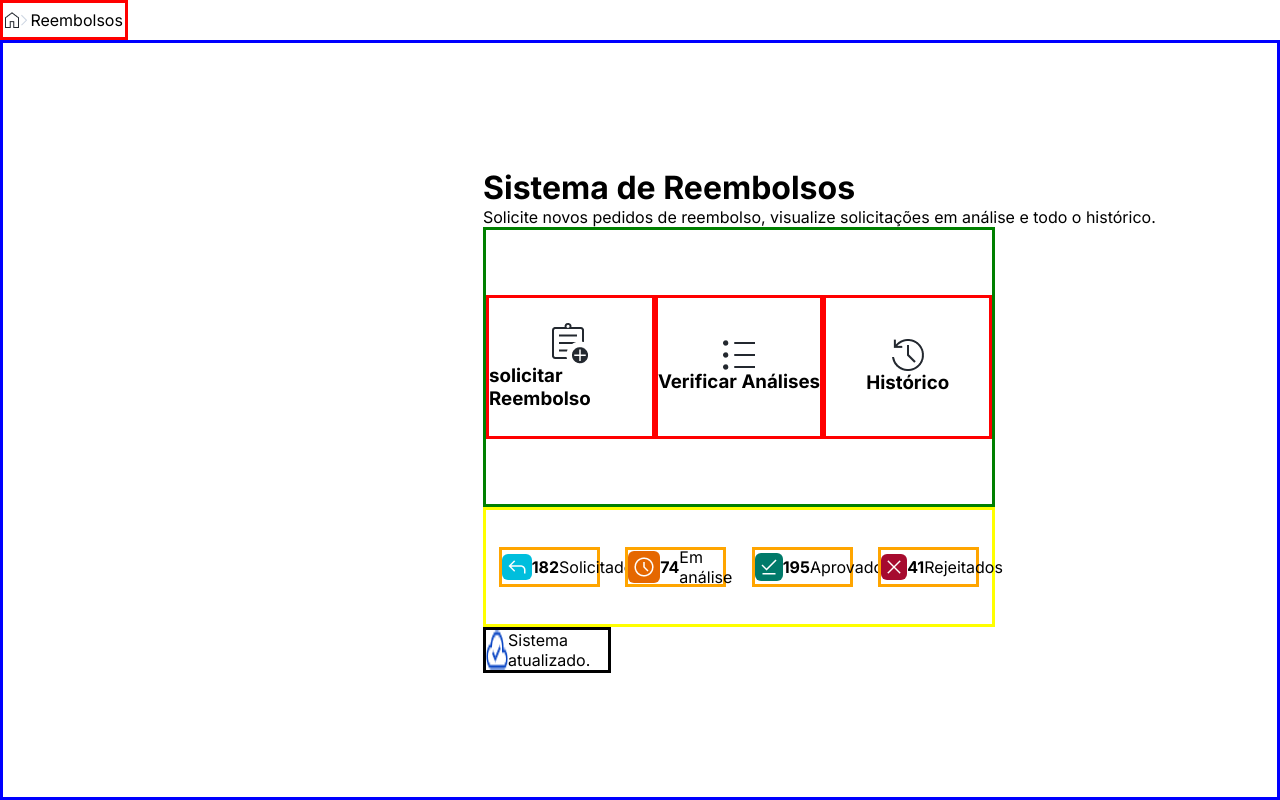
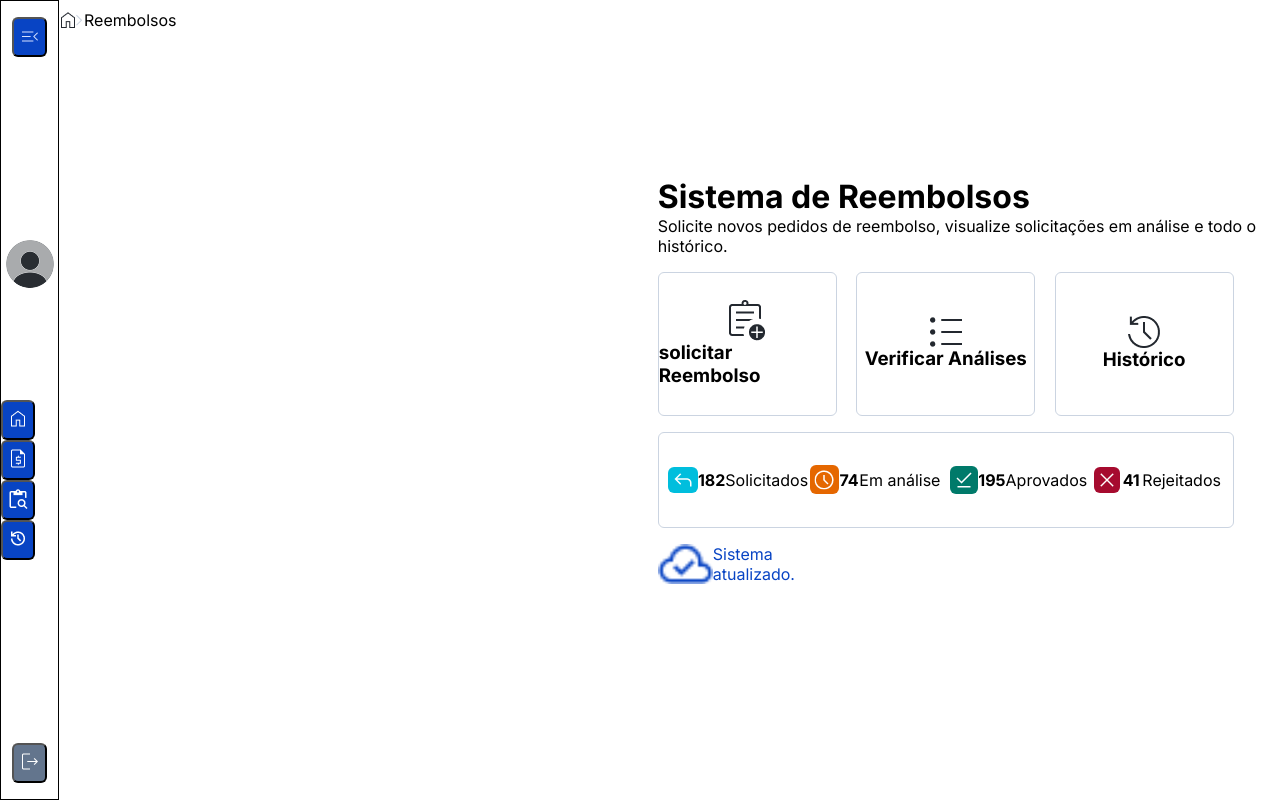
Before and after one commit to wisneysouza/SISPAR, a React (Vite) app: page /reembolso in a window 1280 px wide. Built offline with nearby package versions, Linux system fonts and the light colour scheme.

Commit message:
adicionando NavBar e estilizando

```diff
--- a/src/components/loggin/Loggin.module.scss
+++ b/src/components/loggin/Loggin.module.scss
@@ -3,38 +3,34 @@
 }
 .containerImagem {
   background-image: url("../../assets/Tela Login/imagem tela de login.png");
-  //background-color: yellow;
   background-repeat: no-repeat;
   background-size: 100%;
   background-position: center;
-  //border: solid red;
   height: 100vh;
   width: 60%;
 }
 .containerForm {
-  border: solid blue;
+  //border: solid blue;
   width: 40%;
   display: flex;
   flex-direction: column;
   align-items: center;
   justify-content: center;
   h1 {
-    width: 40%;
+    width: 50%;
     font-size: 2rem;
     font-weight: 700;
     text-align: center;
-    //border: solid yellow;
     font-family: "inter", sans-serif;
   }
-  p{
+  p {
     font-weight: 700;
     font-size: 1rem;
-    color: #0844C4
+    color: #0844c4;
   }
 }
 
 form {
-  border: solid green;
   display: flex;
   flex-direction: column;
   width: 70%;
@@ -42,8 +38,9 @@
   justify-content: space-between;
   align-items: center;
 
-  a{font-size: 1rem;
-    color: #23282F;
+  a {
+    font-size: 1rem;
+    color: #23282f;
     font-weight: 400;
     text-decoration: none;
   }
@@ -51,30 +48,34 @@
     width: 20vw;
     height: 5vh;
     border-radius: 6px;
-    border: 0.8px solid #CBD4E1;
+    border: 0.8px solid #cbd4e1;
   }
-  input:hover{
-    border: 0.8px solid #001A3D
+  input:hover {
+    border: 0.8px solid #001a3d;
   }
   div {
-    //border: solid red;
     width: 50%;
     display: flex;
     justify-content: space-evenly;
 
     .buttonEntrar {
-      background-color: #001A3D;
+      background-color: #001a3d;
+      border: 0.8px solid #cbd4e1;
       width: 6vw;
       height: 5vh;
       border-radius: 6px;
-      color: #F1F4F9;
+      color: #f1f4f9;
+    }
+    .buttonCriar:hover {
+      background-color: #00aac7;
     }
     .buttonCriar {
       background-color: #00bedd;
+      border: 0.8px solid #cbd4e1;
       width: 6vw;
       height: 5vh;
       border-radius: 6px;
-      color: #F1F4F9;
+      color: #f1f4f9;
     }
   }
 }
--- a/src/components/navbar/NavBar.jsx
+++ b/src/components/navbar/NavBar.jsx
@@ -0,0 +1,57 @@
+import Historico from "../../assets/Header/Botão - Histórico.png"
+import Home from "../../assets/Header/botão - Home.png"
+import Pesquisa from "../../assets/Header/Botão - Pesquisa.png"
+import Reembolso from "../../assets/Header/Botão - Reembolso.png"
+import Sair from "../../assets/Header/Botão - Sair.png"
+import Perfil from "../../assets/Header/image.png"
+import Fechar from "../../assets/Header/imagem-fechar-header.png"
+import styles from "./NavBar.module.scss";
+import { useNavigate } from "react-router";
+
+function NavBar(){
+
+    const navigate = useNavigate();
+
+    return(
+        <nav className={styles.navBarEstilo}>
+            <button>
+                <img src={Fechar} alt="Botão abrir e fechar" />
+            </button>
+
+            <section>
+                <img src={Perfil} alt="Foto do perfil" />
+
+                <div className={styles.boxButton}>
+                    <button onClick={() =>{navigate( "/reembolso");}}>
+
+                    <img src={Home} alt="Botão Home" />
+
+                    </button>
+
+                    <button onClick={()=>{navigate("/solicitacao")}}>
+                        <img src={Reembolso} alt="Solicitação de reembolso" />
+
+                    </button>
+
+                    <button onClick={()=>{navigate("/reembolso")}}>
+                        <img src={Pesquisa} alt="Botão de Pesquisar" />
+
+                    </button>
+
+                    <button onClick={()=>{navigate("/solicitacao")}}>
+                        <img src={Historico} alt="Botão histórico" />
+
+                    </button>
+
+                </div>
+            </section>
+
+            <button className={styles.buttonSair} onClick={()=> {navigate("/")}}>
+                <img src={Sair} alt="Botão sair" />
+            </button>
+
+        </nav>
+    );
+}
+
+export default NavBar;
--- a/src/components/navbar/NavBar.module.scss
+++ b/src/components/navbar/NavBar.module.scss
@@ -0,0 +1,31 @@
+.navBarEstilo{
+    height: 100vh;
+    width: 5%;
+    border: 0.8px solid;
+    display: flex;
+    justify-content: space-between;
+    flex-direction: column;
+    align-items: center;
+    padding: 1rem 0;
+
+    button{
+        background-color: #0844c4;
+        width: 60%;
+        height: 5vh;
+        border-radius: 6px;
+    }
+
+    .buttonSair{
+        background-color: #63758d;
+    }
+
+    section{
+       // border: solid red;
+        width: 100%;
+        height: 40vh;
+        display: flex;
+        justify-content: space-between;
+        flex-direction: column;
+        align-items: center;
+    }
+}
--- a/src/components/reembolso/Reembolso.jsx
+++ b/src/components/reembolso/Reembolso.jsx
@@ -10,10 +10,16 @@
 import SolicitarHistorico from "../../assets/Dashboard/Solicitar - Histórico.png";
 import SolicitarReembolso from "../../assets/Dashboard/Solicitar - Reembolso.png";
 
+//importando o componente navBar
+
+import NavBar from "../navbar/NavBar.jsx"
+
 function Reembolso() {
   return (
 
-    <div>
+    <div className={styles.layout}>
+
+      <NavBar />
 
       <header>
         <img src={Home} alt="Casinha da header" />
@@ -30,6 +36,7 @@
         </p>
 
         <section className={styles.containerCards}>
+
           <article>
             <img
               src={SolicitarReembolso}
--- a/src/components/reembolso/Reembolso.module.scss
+++ b/src/components/reembolso/Reembolso.module.scss
@@ -1,83 +1,108 @@
-header{
+.layout{
+  display: flex;
+}
+header {
   width: 10%;
   height: 5vh;
   display: flex;
   justify-content: space-evenly;
   align-items: center;
-    border: solid red;
-
+  //border: solid red;
+  p{
+    font-size: 1rem;
+    font-weight: 400;
   }
-.mainReembolso{
+}
+.mainReembolso {
   height: 95vh;
- border: solid blue;
+  //border: solid blue;
   display: flex;
   flex-direction: column;
   justify-content: center;
   padding-left: 30rem;
 
+  h1{
+    font-size: 2rem;
+    font-weight: 700;
   }
 
-.containerCards{
-border: solid green;
-width: 40vw;
-height: 35vh;
+  p{
+    font-size: 1rem;
+    font-weight: 400;
+   }
+}
+
+.containerCards {
+  //border: solid green;
+  width: 45vw;
+  height: 20vh;
   display: flex;
   justify-content: space-between;
   align-items: center;
+}
 
-}
-article{
-    border: solid red;
-    width: 40vw;
+article {
+  border: 0.8px solid #CBD4E1;
+  border-radius: 6px;
+  margin-top: 1rem;
+  width: 14vw;
   height: 18vh;
   display: flex;
   flex-direction: column;
   justify-content: center;
-    align-items: center;
+  align-items: center ;
 }
 
-.containerStatus{
-    border: solid yellow;
-    width: 40vw;
-    height: 15vh;
-    display: flex;
-    justify-content: space-around;
-    align-items: center;
-
-    div{
-        border: solid orange;
+.containerStatus {
+  border: 0.8px solid #CBD4E1;
+  border-radius: 6px;
+  margin-top: 1rem;
+  width: 45vw;
+  height: 12vh;
   display: flex;
   justify-content: space-evenly;
   align-items: center;
-        width: 20%;
+
+  div {
+    //border: solid orange;
+    display: flex;
+    justify-content: space-evenly;
+    align-items: center;
+    width: 23%;
     height: 5vh;
   }
-
 }
 
-   .imgSolicitados{
+.imgSolicitados {
   background-color: #00bedd;
   border-radius: 6px;
   padding: 6px;
 }
-.imgEmAnalise{
+.imgEmAnalise {
   background-color: #e56700;
   border-radius: 6px;
-    padding: 6px;
+  padding: 4.5px;
 }
-.imgAprovados{
+.imgAprovados {
   background-color: #007a6a;
   border-radius: 6px;
   padding: 6px;
 }
-.imgRejeitados{
+.imgRejeitados {
   background-color: #a60b2f;
   border-radius: 6px;
   padding: 6px;
 }
-.containerSistema{
+.containerSistema {
   display: flex;
-    width: 10vw;
+  width: 18%;
+  margin-top: 1rem;
   justify-content: space-between;
-    border: solid ;
+  //border: solid;
+
+  p{
+    font-size: 1rem;
+    font-weight: 400;
+    color: #0844C4;
   }
+}
--- a/src/components/solicitacao/Solicitacao.jsx
+++ b/src/components/solicitacao/Solicitacao.jsx
@@ -1,6 +1,9 @@
+import NavBar from "../navbar/NavBar.jsx"
+//importanto o componente NavBar
 function Solicitacao(){
     return(
         <>
+        <NavBar/>
         <h2>Sou o componente Solicitacao</h2>
         </>
     )
```
Lines whose indentation alone changed are shown as unchanged.
